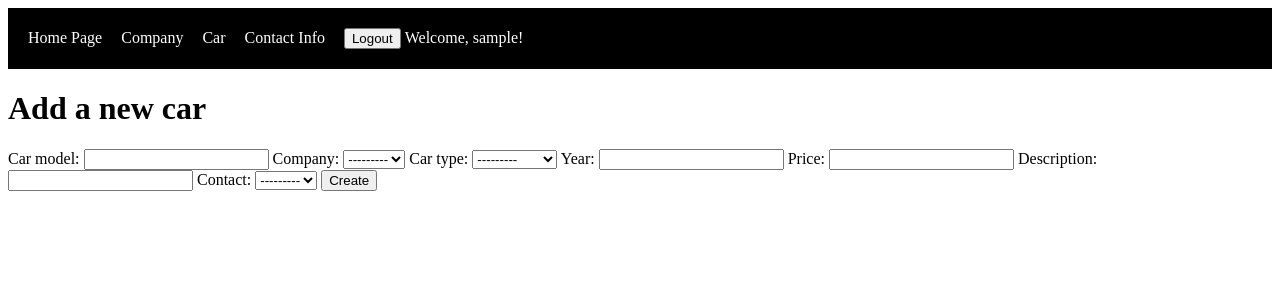
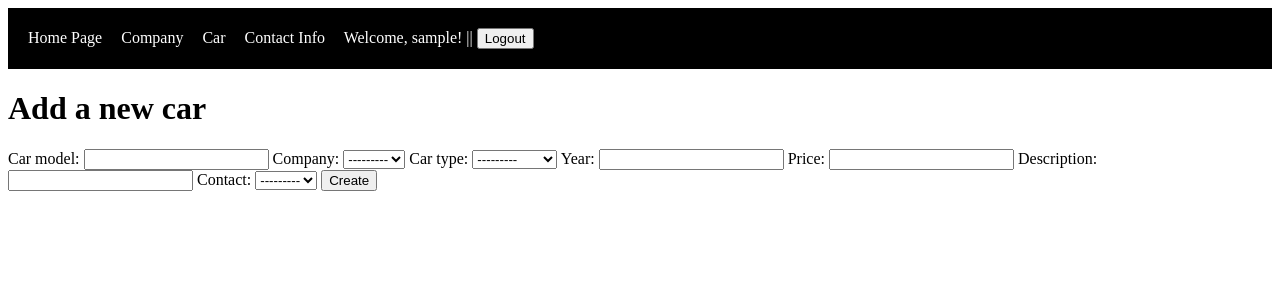
Before and after one commit to saideendev111/CarSell, a Django app: page /car/create/ in a window 1280 px wide. Shown: the top 300 px of the page. Run offline with Django 5.2, Linux system fonts and the light colour scheme; the visitor is signed in with stand-in values (Sample User, id 1); data that the repository does not hold is empty.

Commit message:
Edited the navbar items' order

```diff
--- a/main_app/templates/base.html
+++ b/main_app/templates/base.html
@@ -49,11 +49,11 @@
 
 
       {% if user.is_authenticated %}
+        <span style="color: white;" class="welcome">Welcome, {{ user.username }}! ||</span>
         <form method="post" action="{% url 'logout' %}" style="display:inline;">
           {% csrf_token %}
           <button type="submit" class="logout-btn">Logout</button>
         </form>
-        <span style="color: white;" class="welcome">Welcome, {{ user.username }}!</span>
       {% else %}
         <a href="{% url 'login' %}">Login</a>
         <a href="{% url 'signup' %}">Signup</a>
```
